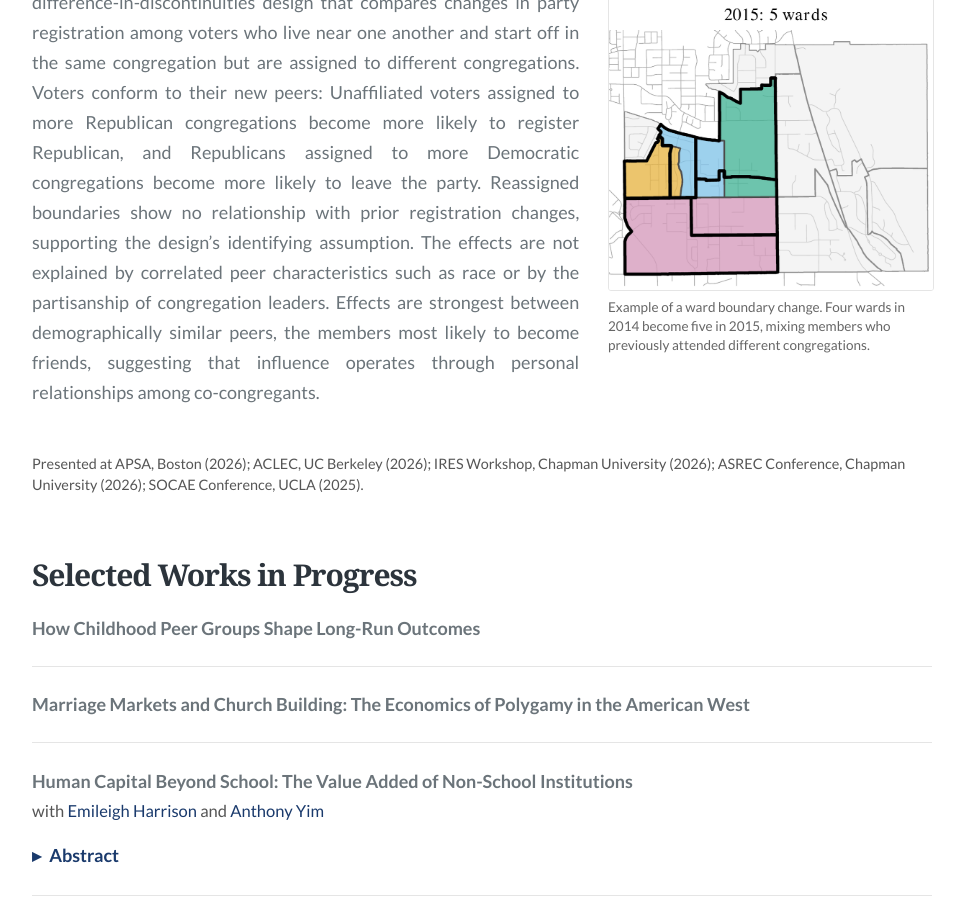
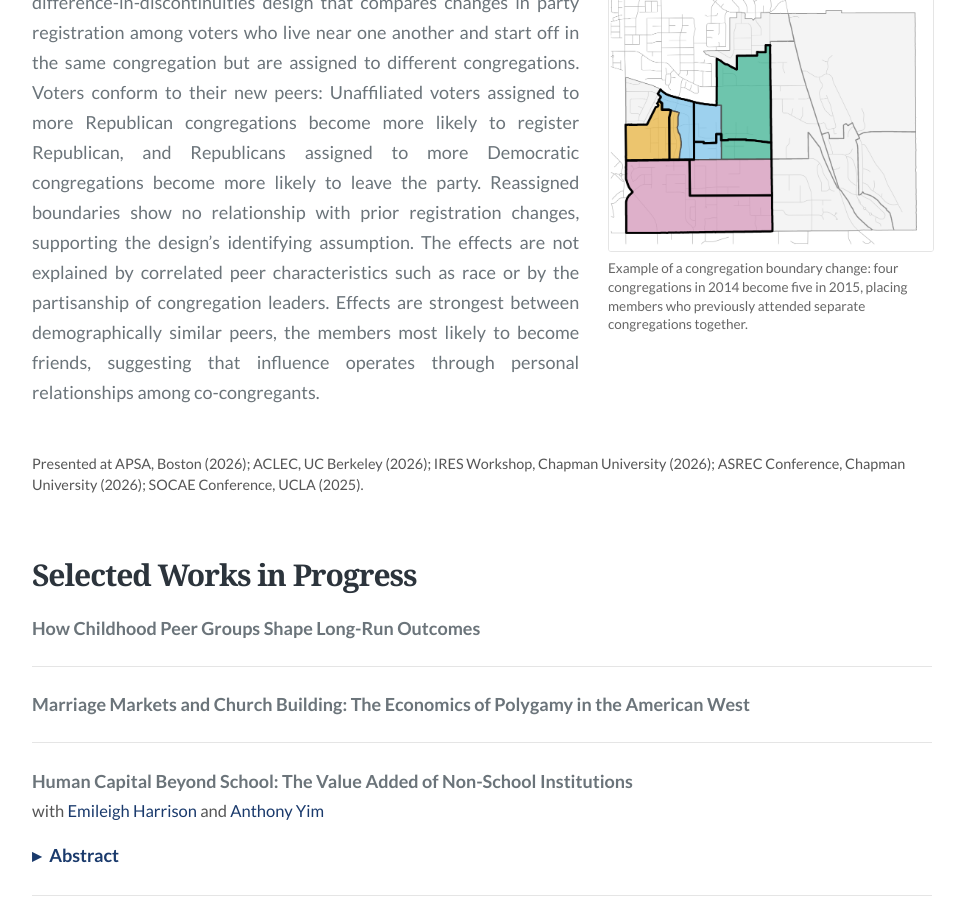
Before and after one commit to kgilliat/kgilliat.github.io, a Jekyll site: the page built from research.md, in a window 1280 px wide and 900 px high, scrolled down 735 px. Shown: the whole window, without its empty margins (158-1123 px from the left). Built offline with Jekyll 4.4.1, drawn with Linux system fonts in a browser that asks for light colours.

Commit message:
Regenerate job market figure with congregation labels
- Replace the figure with one built from the project's own plotting code,
  labelled "congregations" and stacked vertically for the web
- Drop the figure from the EHP entry and restore its Objectives paragraph

Co-Authored-By: Claude Opus 5 (1M context) <noreply@anthropic.com>

```diff
--- a/research.md
+++ b/research.md
@@ -116,10 +116,10 @@ title: Research
       <p>How people shape each other's political affiliation is a central question in the social sciences&mdash;with broader implications for partisan sorting and polarization&mdash;but is difficult to answer because people select into peer groups. We study a natural experiment in which the Church of Jesus Christ of Latter-day Saints periodically redraws congregation assignment boundaries, reassigning members to new church peers. Linking records on every Utah registered voter from 2012&ndash;2021 to digitized congregation maps, we employ a spatial difference-in-discontinuities design that compares changes in party registration among voters who live near one another and start off in the same congregation but are assigned to different congregations. Voters conform to their new peers: Unaffiliated voters assigned to more Republican congregations become more likely to register Republican, and Republicans assigned to more Democratic congregations become more likely to leave the party. Reassigned boundaries show no relationship with prior registration changes, supporting the design&rsquo;s identifying assumption. The effects are not explained by correlated peer characteristics such as race or by the partisanship of congregation leaders. Effects are strongest between demographically similar peers, the members most likely to become friends, suggesting that influence operates through personal relationships among co-congregants.</p>
     </div>
     <figure class="paper-figure side">
-      <a href="{{ '/images/figures/jmp_ward_boundary_change.png' | relative_url }}">
-        <img src="{{ '/images/figures/jmp_ward_boundary_change.png' | relative_url }}" width="900" height="1627" alt="Two stacked maps of the same area. The 2014 map shows four colored congregation areas; the 2015 map overlays new boundaries in bold black, splitting the area into five.">
+      <a href="{{ '/images/figures/jmp_congregation_boundary_change.png' | relative_url }}">
+        <img src="{{ '/images/figures/jmp_congregation_boundary_change.png' | relative_url }}" width="880" height="1485" alt="Two stacked maps of the same area. The 2014 map shows four colored congregation areas; the 2015 map overlays new boundaries in bold black, splitting the area into five.">
       </a>
-      <figcaption>Example of a ward boundary change. Four wards in 2014 become five in 2015, mixing members who previously attended different congregations.</figcaption>
+      <figcaption>Example of a congregation boundary change: four congregations in 2014 become five in 2015, placing members who previously attended separate congregations together.</figcaption>
     </figure>
   </div>
   <div class="paper-meta presented">Presented at APSA, Boston (2026); ACLEC, UC Berkeley (2026); IRES Workshop, Chapman University (2026); ASREC Conference, Chapman University (2026); SOCAE Conference, UCLA (2025).</div>
@@ -161,19 +161,10 @@ title: Research
   <div class="paper-meta"><em>Environmental Health Perspectives</em> (2019)</div>
   <details class="abstract">
     <summary>Abstract</summary>
-    <div class="paper-split">
-      <div class="paper-split-text">
-        <p><strong>Background:</strong> Evidence indicates that air pollution contributes to cardiopulmonary mortality. There is ongoing debate regarding the size and shape of the pollution&ndash;mortality exposure&ndash;response relationship. There are also growing appeals for estimates of pollution&ndash;mortality relationships that use public data and are based on large, representative study cohorts.</p>
-        <p><strong>Methods:</strong> National Health Interview Surveys (1986&ndash;2014), with mortality linkage through 2015, were used to create a cohort of 1,599,329 U.S. adults and a subcohort with information on smoking and body mass index (BMI) of 635,539 adults. Data were linked with modeled ambient PM<sub>2.5</sub> at the census-tract level. Cox proportional hazards models were used to estimate PM<sub>2.5</sub>&ndash;mortality hazard ratios for all-cause and specific causes of death while controlling for individual risk factors and regional and urban versus rural differences.</p>
-        <p><strong>Results:</strong> Estimated mortality hazard ratios, per 10 &micro;g/m<sup>3</sup> long-term exposure to PM<sub>2.5</sub>, were 1.12 (95% CI: 1.08, 1.15) for all-cause mortality, 1.23 (95% CI: 1.17, 1.29) for cardiopulmonary mortality, and 1.12 (95% CI: 1.00, 1.26) for lung cancer mortality. In general, PM<sub>2.5</sub>&ndash;mortality associations were consistently positive for all-cause and cardiopulmonary mortality across key modeling choices and across subgroups of sex, age, race-ethnicity, income, education levels, and geographic regions.</p>
-        <p><strong>Discussion:</strong> This large, nationwide, representative cohort of U.S. adults provides robust evidence that long-term PM<sub>2.5</sub> exposure contributes to cardiopulmonary mortality risk. The ubiquitous and involuntary nature of exposures and the broadly observed effects across subpopulations underscore the public health importance of breathing clean air.</p>
-      </div>
-      <figure class="paper-figure side">
-        <a href="{{ '/images/figures/ehp_pm25_concentration_response.png' | relative_url }}">
-          <img src="{{ '/images/figures/ehp_pm25_concentration_response.png' | relative_url }}" width="900" height="1155" alt="Two stacked line charts showing hazard ratios rising with fine particulate concentration, for all-cause mortality in panel A and cardiopulmonary mortality in panel B, each with a shaded 95 percent confidence band.">
-        </a>
-        <figcaption>Estimated concentration&ndash;response associations between PM<sub>2.5</sub> and all-cause (A) and cardiopulmonary (B) mortality.</figcaption>
-      </figure>
-    </div>
+    <p><strong>Background:</strong> Evidence indicates that air pollution contributes to cardiopulmonary mortality. There is ongoing debate regarding the size and shape of the pollution&ndash;mortality exposure&ndash;response relationship. There are also growing appeals for estimates of pollution&ndash;mortality relationships that use public data and are based on large, representative study cohorts.</p>
+    <p><strong>Objectives:</strong> Our goal was to evaluate fine particulate matter air pollution (PM<sub>2.5</sub>) and mortality using a large cohort that is representative of the U.S. population and is based on public data. Additional objectives included exploring model sensitivity, evaluating relative effects across selected subgroups, and assessing the shape of the PM<sub>2.5</sub>&ndash;mortality relationship.</p>
+    <p><strong>Methods:</strong> National Health Interview Surveys (1986&ndash;2014), with mortality linkage through 2015, were used to create a cohort of 1,599,329 U.S. adults and a subcohort with information on smoking and body mass index (BMI) of 635,539 adults. Data were linked with modeled ambient PM<sub>2.5</sub> at the census-tract level. Cox proportional hazards models were used to estimate PM<sub>2.5</sub>&ndash;mortality hazard ratios for all-cause and specific causes of death while controlling for individual risk factors and regional and urban versus rural differences.</p>
+    <p><strong>Results:</strong> Estimated mortality hazard ratios, per 10 &micro;g/m<sup>3</sup> long-term exposure to PM<sub>2.5</sub>, were 1.12 (95% CI: 1.08, 1.15) for all-cause mortality, 1.23 (95% CI: 1.17, 1.29) for cardiopulmonary mortality, and 1.12 (95% CI: 1.00, 1.26) for lung cancer mortality. In general, PM<sub>2.5</sub>&ndash;mortality associations were consistently positive for all-cause and cardiopulmonary mortality across key modeling choices and across subgroups of sex, age, race-ethnicity, income, education levels, and geographic regions.</p>
+    <p><strong>Discussion:</strong> This large, nationwide, representative cohort of U.S. adults provides robust evidence that long-term PM<sub>2.5</sub> exposure contributes to cardiopulmonary mortality risk. The ubiquitous and involuntary nature of exposures and the broadly observed effects across subpopulations underscore the public health importance of breathing clean air.</p>
   </details>
 </div>
```
Also changed, not shown: images/figures/ehp_pm25_concentration_response.png (deleted), images/figures/jmp_congregation_boundary_change.png (added), images/figures/jmp_ward_boundary_change.png (deleted).
